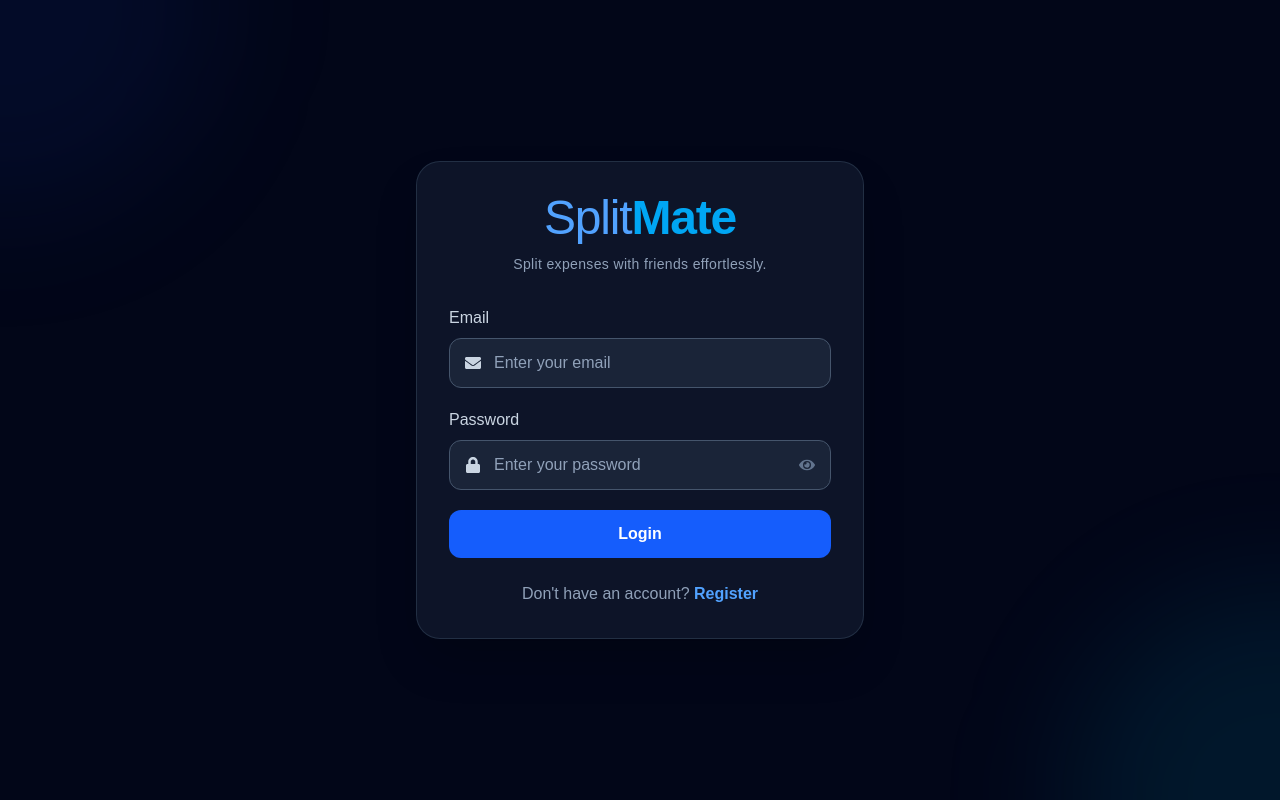
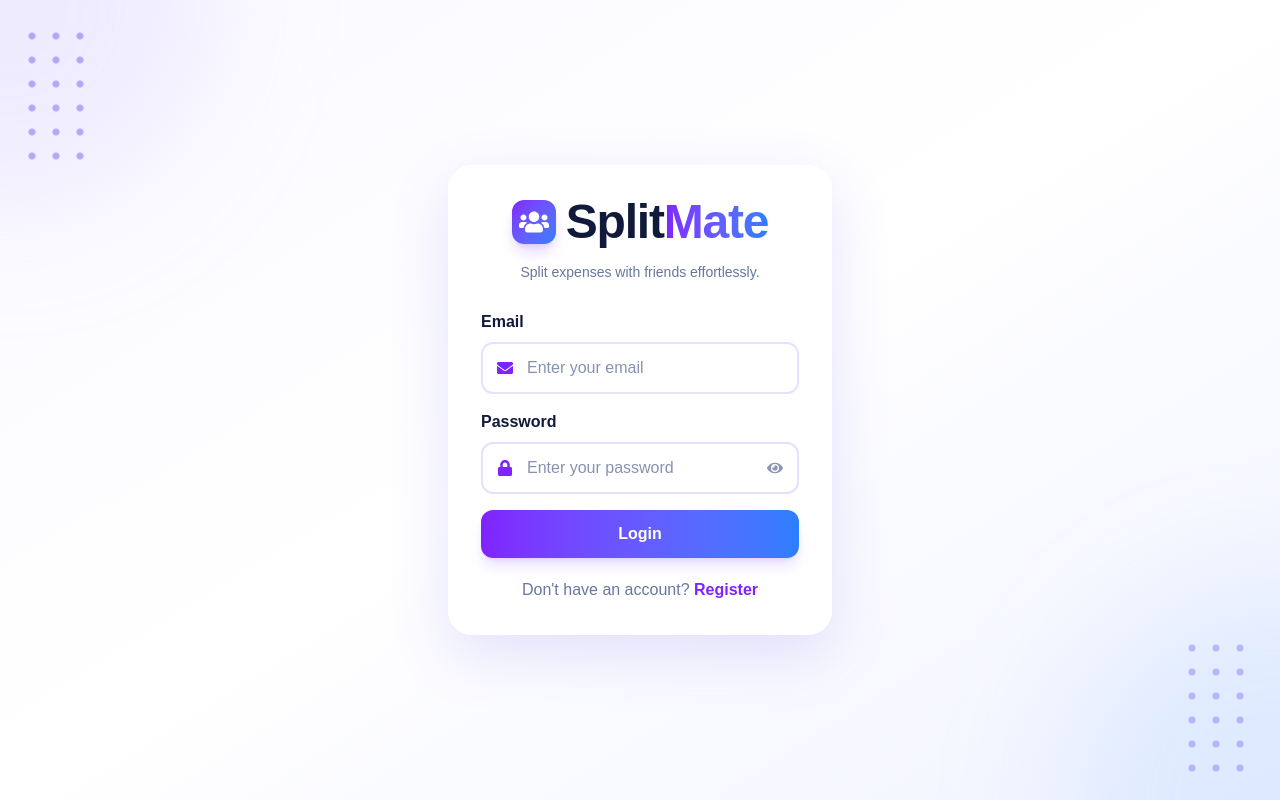
Before and after one commit to danishlaice/SplitMate-Client, a React (Vite) app: page / in a window 1280 px wide. Built offline with nearby package versions, Linux system fonts and the light colour scheme.

Commit message:
Improve login page UI

```diff
--- a/src/pages/Login.jsx
+++ b/src/pages/Login.jsx
@@ -1,9 +1,14 @@
 import { useState } from "react";
 import { useNavigate, Link } from "react-router-dom";
 import API from "../services/api";
-import { FaEye, FaEyeSlash , FaEnvelope ,FaLock } from "react-icons/fa";
+import {
+  FaEye,
+  FaEyeSlash,
+  FaEnvelope,
+  FaLock,
+  FaUsers,
+} from "react-icons/fa";
 import toast from "react-hot-toast";
-
 
 function Login() {
   const [email, setEmail] = useState("");
@@ -38,94 +43,135 @@ function Login() {
   };
 
   return (
-    <div className="relative min-h-screen overflow-hidden bg-slate-950 flex items-center justify-center px-4">
+    <div className="relative min-h-screen overflow-hidden bg-gradient-to-br from-[#faf9ff] via-white to-[#f1f3ff] flex items-center justify-center px-4">
 
       {/* Background Glow */}
-      <div className="absolute -top-52 -left-52 w-[420px] h-[420px] bg-blue-800/10 rounded-full blur-3xl"></div>
+      <div className="absolute -top-52 -left-52 w-[420px] h-[420px] bg-violet-300/20 rounded-full blur-3xl"></div>
 
-<div className="absolute -bottom-52 -right-52 w-[420px] h-[420px] bg-cyan-500/10 rounded-full blur-3xl"></div>
+      <div className="absolute -bottom-52 -right-52 w-[420px] h-[420px] bg-blue-300/20 rounded-full blur-3xl"></div>
 
+      {/* Top Left Dot Pattern */}
+      <div
+        className="absolute top-6 left-5 w-20 h-36 opacity-60"
+        style={{
+          backgroundImage:
+            "radial-gradient(circle, #8b7cf6 3px, transparent 4px)",
+          backgroundSize: "24px 24px",
+        }}
+      ></div>
 
+      {/* Bottom Right Dot Pattern */}
+      <div
+        className="absolute bottom-5 right-5 w-20 h-36 opacity-50"
+        style={{
+          backgroundImage:
+            "radial-gradient(circle, #8b7cf6 3px, transparent 4px)",
+          backgroundSize: "24px 24px",
+        }}
+      ></div>
 
       {/* Login Card */}
-      <div className="relative z-10 w-full max-w-md rounded-3xl border border-slate-700/60 bg-slate-900/90 backdrop-blur-xl shadow-2xl p-8">
+      <div className="relative z-10 w-full max-w-sm rounded-3xl border border-white bg-white/95 backdrop-blur-xl shadow-[0_20px_60px_rgba(79,70,229,0.15)] p-7 sm:p-8">
 
-        <div className="text-center mb-8">
+        {/* Logo */}
+        <div className="text-center mb-7">
 
-  <div className="flex items-center justify-center gap-3">
+          <div className="flex items-center justify-center gap-2.5">
 
-   <div className="text-center">
+            {/* Logo Icon - Smaller */}
+            <div className="w-10 h-10 sm:w-11 sm:h-11 rounded-xl bg-gradient-to-br from-violet-600 to-blue-500 flex items-center justify-center shadow-lg shadow-violet-500/25">
+              <FaUsers className="text-white text-2xl sm:text-3xl" />
+            </div>
 
-  <h1 className="text-5xl font-light tracking-tight text-blue-400">
-  Split<span className="font-semibold text-sky-500">Mate</span>
+            {/* Logo Text - Smaller */}
+            <h1 className="text-4xl sm:text-5xl font-semibold tracking-tight text-[#111a3a]">
+              Split
+              <span className="text-transparent bg-clip-text bg-gradient-to-r from-violet-600 to-blue-500">
+                Mate
+              </span>
             </h1>
 
-  <p className="mt-3 text-slate-400 text-sm font-light tracking-wide">
+          </div>
+
+          {/* Tagline */}
+          <p className="mt-4 text-[#69779d] text-sm font-medium">
             Split expenses with friends effortlessly.
           </p>
 
         </div>
 
-  </div>
+        {/* Form */}
+        <form onSubmit={handleLogin} className="space-y-4">
 
-</div>
+          {/* Email */}
+          <div>
 
-        <form onSubmit={handleLogin} className="space-y-5">
-
-          <div>
-  <label className="block text-slate-300 mb-2">
+            <label className="block text-[#111a3a] mb-2 font-semibold">
               Email
             </label>
 
             <div className="relative">
-    <FaEnvelope className="absolute left-4 top-1/2 -translate-y-1/2 text-slate-300" />
+
+              <FaEnvelope
+                className="absolute left-4 top-1/2 -translate-y-1/2 text-violet-600"
+              />
 
               <input
                 type="email"
                 placeholder="Enter your email"
                 value={email}
                 onChange={(e) => setEmail(e.target.value)}
-      className="w-full bg-slate-800/80 border border-slate-600 rounded-xl px-4 py-3 pl-11 text-white placeholder-slate-400 outline-none transition-all duration-300 focus:border-blue-500 focus:ring-2 focus:ring-blue-500/20"
+                className="w-full bg-white border-2 border-[#e5e0ff] rounded-xl px-4 py-3 pl-11 text-[#111a3a] placeholder-[#8792b2] outline-none transition-all duration-300 focus:border-violet-500 focus:ring-2 focus:ring-violet-500/10"
               />
-  </div>
+
             </div>
 
+          </div>
+
+          {/* Password */}
           <div>
-  <label className="block text-slate-300 mb-2">
+
+            <label className="block text-[#111a3a] mb-2 font-semibold">
               Password
             </label>
 
             <div className="relative">
 
-    <FaLock className="absolute left-4 top-1/2 -translate-y-1/2 text-slate-300" />
+              <FaLock
+                className="absolute left-4 top-1/2 -translate-y-1/2 text-violet-600"
+              />
 
               <input
                 type={showPassword ? "text" : "password"}
                 placeholder="Enter your password"
                 value={password}
                 onChange={(e) => setPassword(e.target.value)}
-      className="w-full bg-slate-800/80 border border-slate-600 rounded-xl px-4 py-3 pl-11 pr-12 text-white placeholder-slate-400 outline-none transition-all duration-300 focus:border-blue-500 focus:ring-2 focus:ring-blue-500/20"
+                className="w-full bg-white border-2 border-[#e5e0ff] rounded-xl px-4 py-3 pl-11 pr-12 text-[#111a3a] placeholder-[#8792b2] outline-none transition-all duration-300 focus:border-violet-500 focus:ring-2 focus:ring-violet-500/10"
               />
 
               <button
                 type="button"
                 onClick={() => setShowPassword(!showPassword)}
-      aria-label={showPassword ? "Hide password" : "Show password"}
-      className="absolute right-4 top-1/2 -translate-y-1/2 text-slate-500 hover:text-slate-200 transition-colors"
+                aria-label={
+                  showPassword ? "Hide password" : "Show password"
+                }
+                className="absolute right-4 top-1/2 -translate-y-1/2 text-[#8b96b5] hover:text-violet-600 transition-colors"
               >
                 {showPassword ? <FaEyeSlash /> : <FaEye />}
               </button>
 
             </div>
+
           </div>
 
+          {/* Login Button */}
           <button
             type="submit"
             disabled={loading}
             className={`w-full py-3 rounded-xl text-white font-semibold transition-all duration-300 ${
               loading
-                ? "bg-blue-400 cursor-not-allowed"
-                : "bg-blue-600 hover:bg-blue-700 hover:scale-[1.02]"
+                ? "bg-violet-400 cursor-not-allowed"
+                : "bg-gradient-to-r from-violet-600 to-blue-500 hover:from-violet-700 hover:to-blue-600 hover:scale-[1.02] shadow-lg shadow-violet-500/20"
             }`}
           >
             {loading ? "Logging in..." : "Login"}
@@ -133,14 +179,18 @@ function Login() {
 
         </form>
 
-        <p className="text-center text-slate-400 mt-6">
+        {/* Register */}
+        <p className="text-center text-[#69779d] mt-5">
+
           Don't have an account?{" "}
+
           <Link
             to="/register"
-            className="text-blue-400 hover:text-cyan-300 font-semibold transition"
+            className="text-violet-600 hover:text-blue-600 font-semibold transition"
           >
             Register
           </Link>
+
         </p>
 
       </div>
--- a/src/services/api.js
+++ b/src/services/api.js
@@ -1,7 +1,7 @@
 import axios from "axios";
 
 const API = axios.create({
-baseURL: "https://splitmate-api-3hxq.onrender.com/api"
+baseURL: "http://localhost:5000/api"
 });
 
 export default API;
```
Lines whose indentation alone changed are shown as unchanged.
